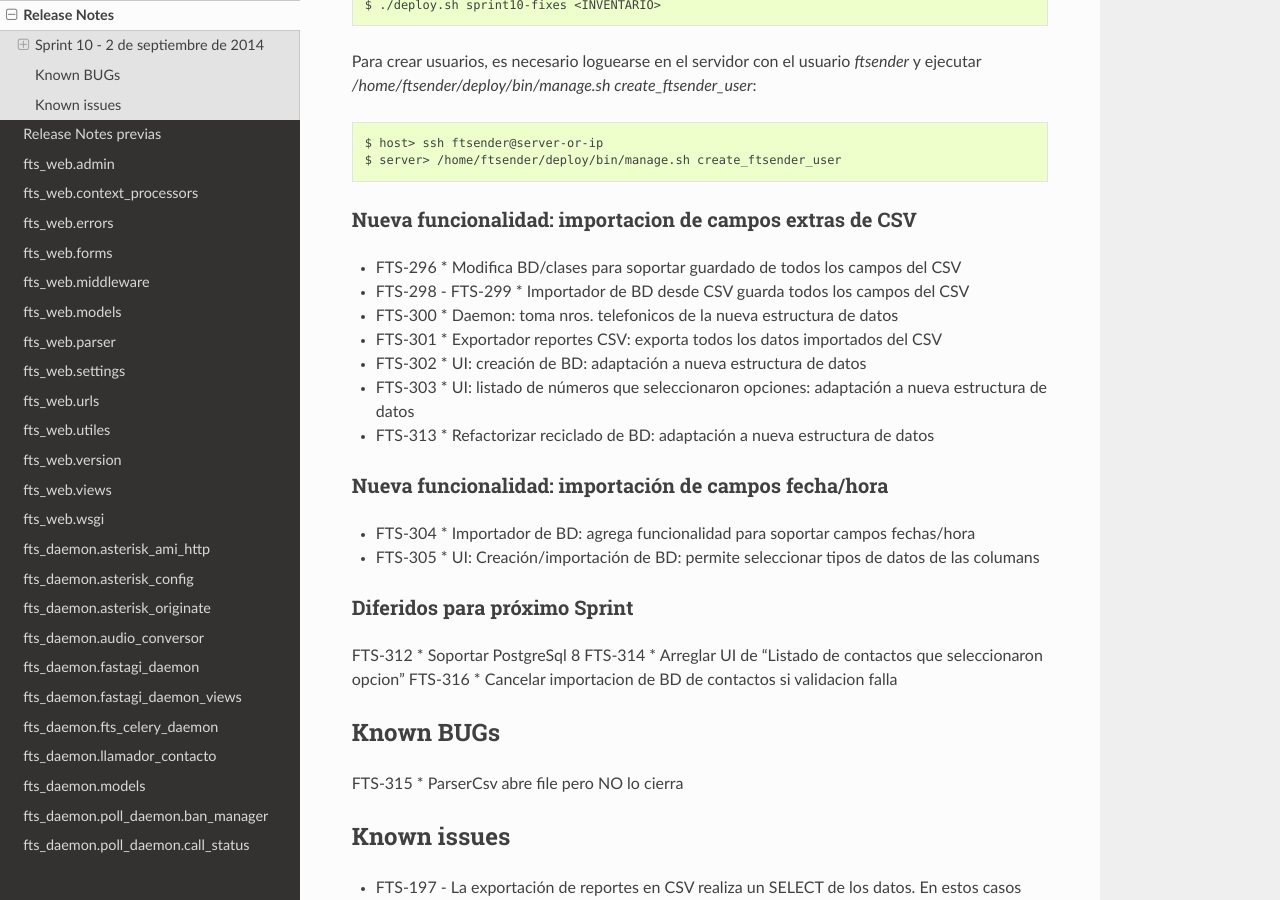
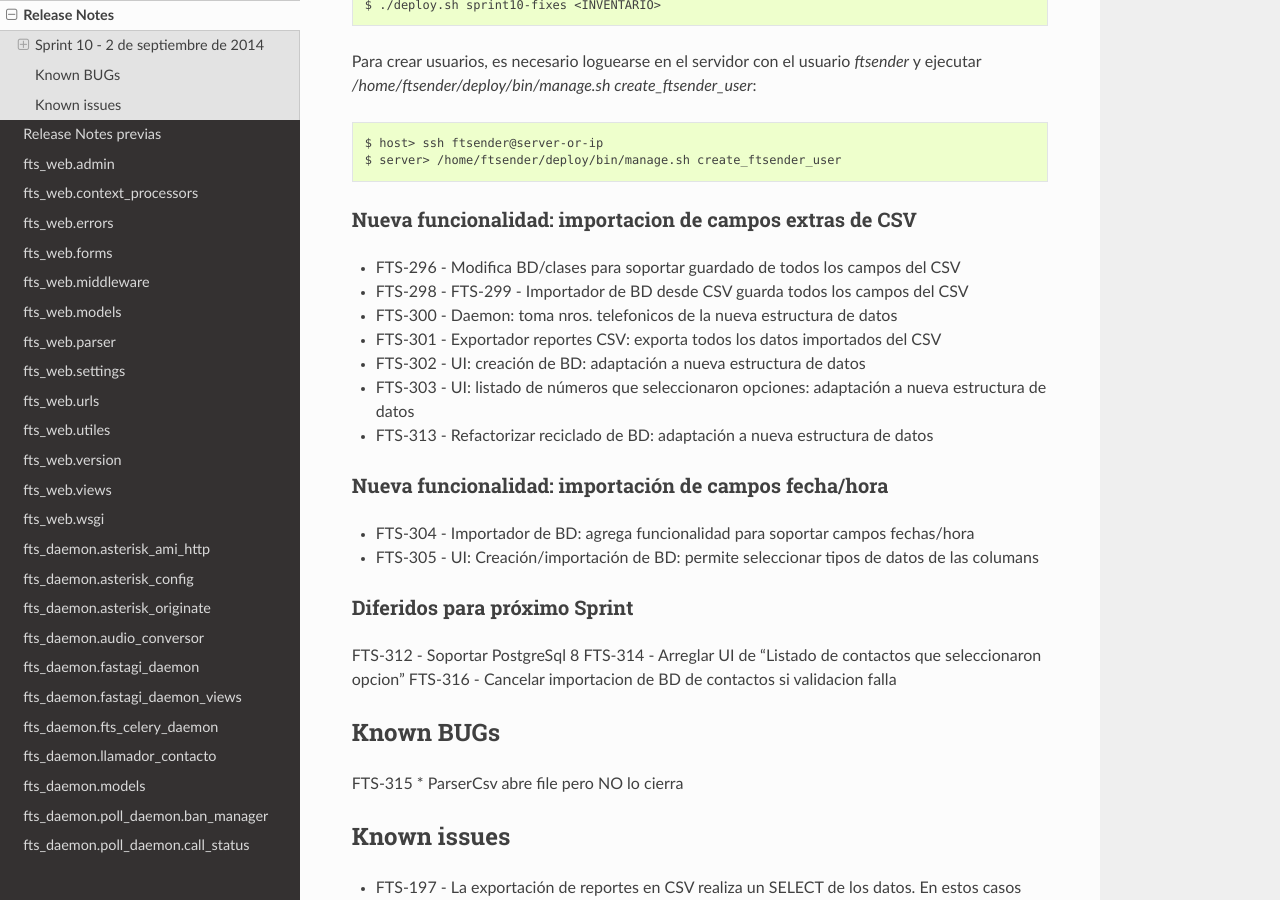
Before and after one commit to aybaker/omnicontact, a Sphinx documentation site: the page built from docs/release_notes.rst, in a window 1280 px wide and 900 px high, scrolled down 299 px. Built offline with Sphinx 7.4.7 and the Read the Docs theme 2.0.0, drawn with Linux system fonts in a browser that asks for light colours.

```diff
--- a/docs/release_notes.rst
+++ b/docs/release_notes.rst
@@ -26,26 +26,26 @@ y ejecutar `/home/ftsender/deploy/bin/manage.sh create_ftsender_user`:
 Nueva funcionalidad: importacion de campos extras de CSV
 ........................................................
 
-* FTS-296 * Modifica BD/clases para soportar guardado de todos los campos del CSV
-* FTS-298 - FTS-299 * Importador de BD desde CSV guarda todos los campos del CSV
-* FTS-300 * Daemon: toma nros. telefonicos de la nueva estructura de datos
-* FTS-301 * Exportador reportes CSV: exporta todos los datos importados del CSV
-* FTS-302 * UI: creación de BD: adaptación a nueva estructura de datos
-* FTS-303 * UI: listado de números que seleccionaron opciones: adaptación a nueva estructura de datos
-* FTS-313 *	Refactorizar reciclado de BD: adaptación a nueva estructura de datos
+* FTS-296 - Modifica BD/clases para soportar guardado de todos los campos del CSV
+* FTS-298 - FTS-299 - Importador de BD desde CSV guarda todos los campos del CSV
+* FTS-300 - Daemon: toma nros. telefonicos de la nueva estructura de datos
+* FTS-301 - Exportador reportes CSV: exporta todos los datos importados del CSV
+* FTS-302 - UI: creación de BD: adaptación a nueva estructura de datos
+* FTS-303 - UI: listado de números que seleccionaron opciones: adaptación a nueva estructura de datos
+* FTS-313 -	Refactorizar reciclado de BD: adaptación a nueva estructura de datos
 
 Nueva funcionalidad: importación de campos fecha/hora
 .....................................................
 
-* FTS-304 *	Importador de BD: agrega funcionalidad para soportar campos fechas/hora
-* FTS-305 *	UI: Creación/importación de BD: permite seleccionar tipos de datos de las columans
+* FTS-304 -	Importador de BD: agrega funcionalidad para soportar campos fechas/hora
+* FTS-305 -	UI: Creación/importación de BD: permite seleccionar tipos de datos de las columans
 
 Diferidos para próximo Sprint
 .............................
 
-FTS-312 * Soportar PostgreSql 8
-FTS-314 * Arreglar UI de "Listado de contactos que seleccionaron opcion"
-FTS-316 * Cancelar importacion de BD de contactos si validacion falla
+FTS-312 - Soportar PostgreSql 8
+FTS-314 - Arreglar UI de "Listado de contactos que seleccionaron opcion"
+FTS-316 - Cancelar importacion de BD de contactos si validacion falla
 
 Known BUGs
 ----------
--- a/docs/release_notes_old.rst
+++ b/docs/release_notes_old.rst
@@ -140,7 +140,7 @@ Bugs solucionados
 
 
 Sprint 9 - 20 de agosto de 2014
-------------------------------
+-------------------------------
 
 
 Instrucciones de deploy
```
